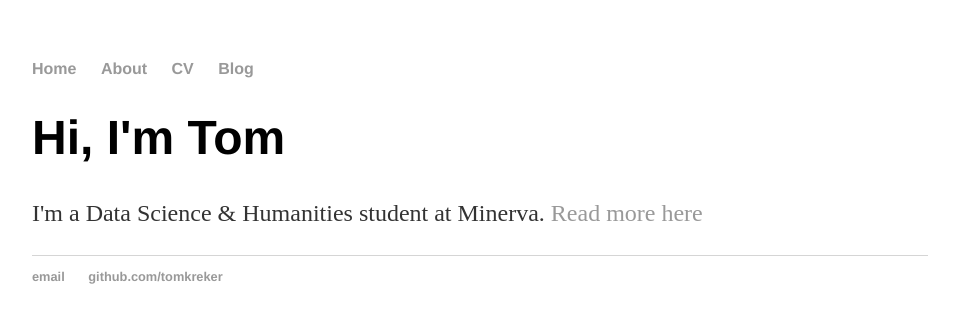
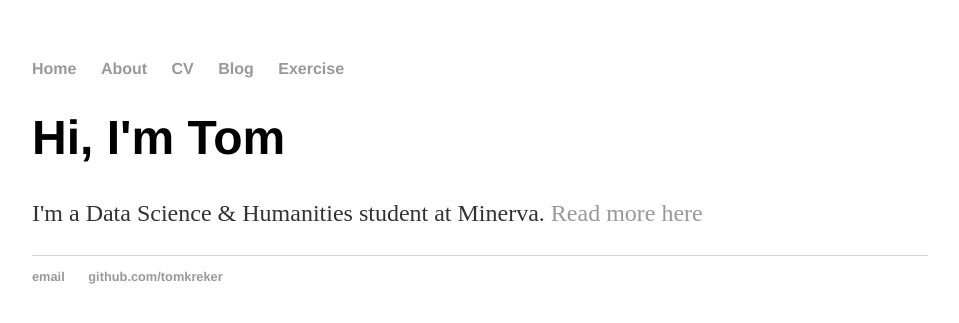
Before and after one commit to tomkreker/tomkreker.github.io, a Jekyll site: the page built from index.html, in a window 1280 px wide. Shown: the top 323 px of the page, without its empty margins (160-1119 px from the left). Built offline with Jekyll 4.4.1, drawn with Linux system fonts in a browser that asks for light colours.

Commit message:
add exercise

```diff
--- a/_layouts/default.html
+++ b/_layouts/default.html
@@ -12,6 +12,7 @@
 		        	<li><a href="/about">About</a></li>
 	        		<li><a href="/cv">CV</a></li>
 	        		<li><a href="/blog">Blog</a></li>
+				<li><a href="/exercise">Exercise</a></li>
 	    		</ul>
 			</nav>
 			<div class="container">
```
